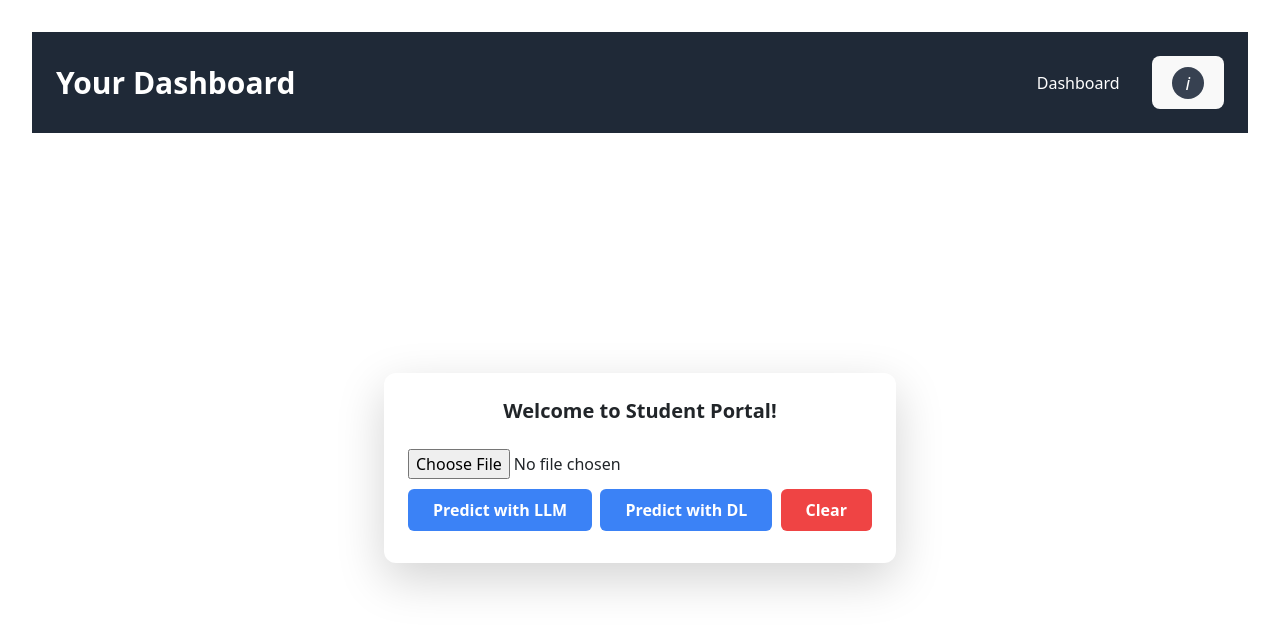
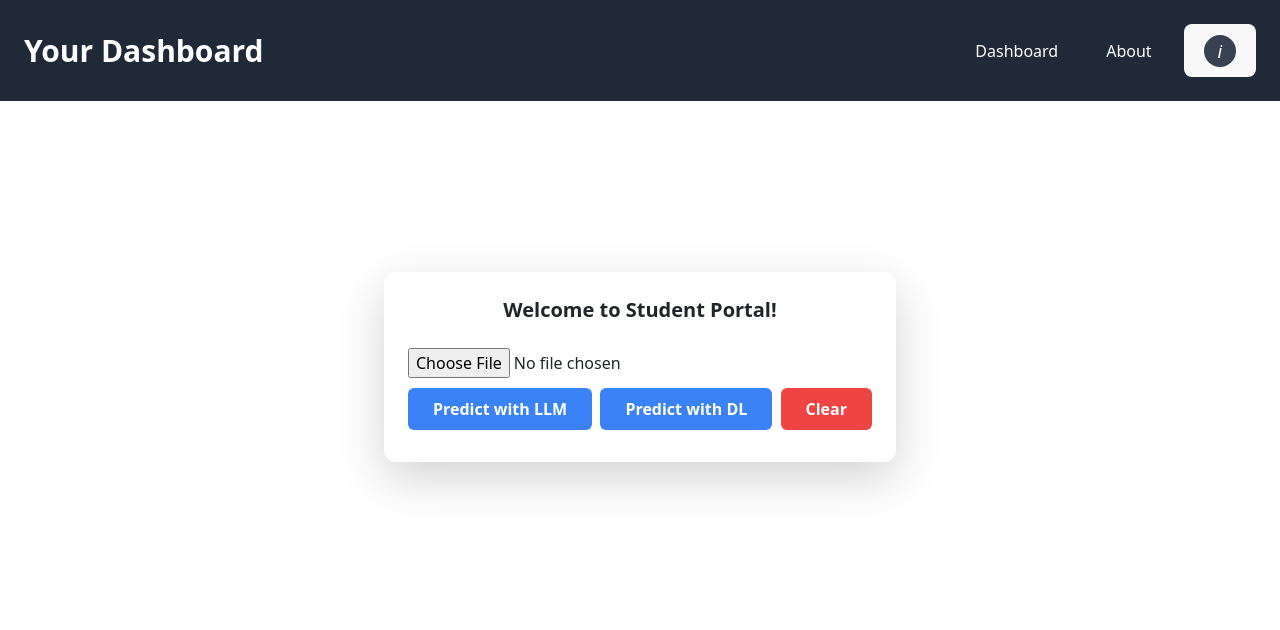
Before and after one commit to pradyumna-7/Breast_Cancer_Classfication-Segmentation, a React (Vite) app in the folder MERN/client/: page /home in a window 1280 px wide. Shown: the top 630 px of the page. Built offline with nearby package versions, Linux system fonts and the light colour scheme.

Commit message:
Update Navbar.jsx

```diff
--- a/MERN/client/src/components/Navbar.jsx
+++ b/MERN/client/src/components/Navbar.jsx
@@ -11,7 +11,6 @@ export default function Navbar(){
       setIsDropdownOpen(!isDropdownOpen);
     };
 
-    // Close the dropdown when clicking outside the dropdown itself
     const handleOutsideClick = (event) => {
       if (isDropdownOpen && !event.target.closest('.relative')) {
         setIsDropdownOpen(false);
@@ -25,12 +24,15 @@ export default function Navbar(){
     }, [isDropdownOpen]);
 
     return (
-      <nav className="bg-gray-800">
+      <nav className="bg-gray-800 absolute top-0 w-full z-50 left-0">
         <div className="flex justify-between items-center px-4 py-6 mx-auto lg:max-w-7xl md:max-w-2xl sm:max-w-full">
           <Link to="/" className="text-3xl font-bold text-white">Your Dashboard</Link>
           <div className="flex items-center space-x-4">
-            <Link to="/dashboard" className="text-white hover:text-gray-200 px-3 py-2 rounded-md">
+            <Link to="/home" className="text-white hover:bg-gray-700 px-3 py-2 rounded-md">
               Dashboard
+            </Link>
+            <Link to="/about" className="text-white hover:bg-gray-700 px-3 py-2 rounded-md">
+              About
             </Link>
             {/* Rest of the navigation links */}
             <div className="relative">
```
